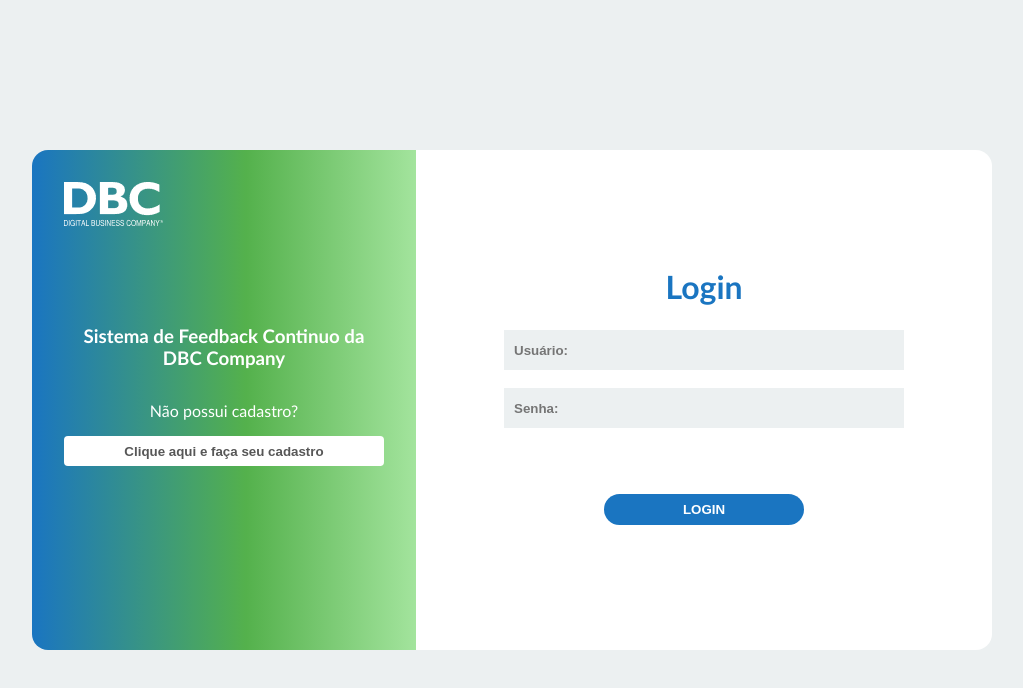
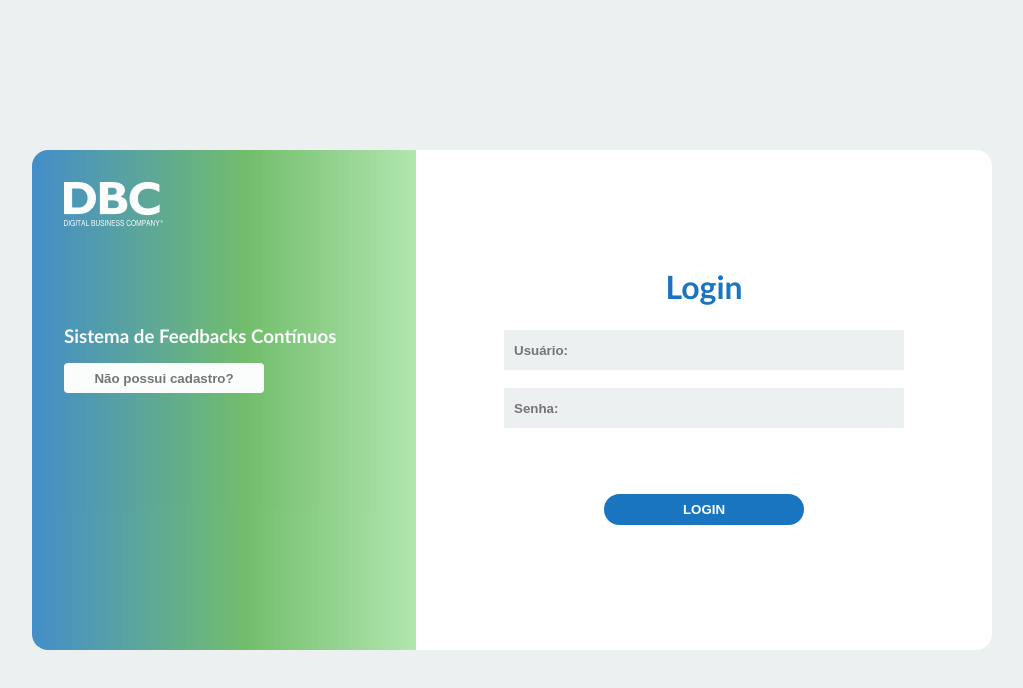
Before and after one commit to vtrajanodev/feedbackscontinuosfront, a React (Create React App) app: page /login in a window 1280 px wide. Shown: the top 688 px of the page, without its empty margins (128-1151 px from the left). Built offline with nearby package versions, Linux system fonts and the light colour scheme.

Commit message:
Alteraçao de layout login

```diff
--- a/src/pages/Login/Login.jsx
+++ b/src/pages/Login/Login.jsx
@@ -27,9 +27,8 @@
                 <img src={Logo} alt="logo" />
               </div>
               <div>
-                  <h3>Sistema de Feedback Continuo da DBC Company</h3>
-                  <p>Não possui cadastro?</p>
-                  <button onClick={() => navigate('/cadastro-usuario')}>Clique aqui e faça seu cadastro</button>
+                  <h3>Sistema de Feedbacks Contínuos</h3>
+                  <button onClick={() => navigate('/cadastro-usuario')}>Não possui cadastro?</button>
                 </div>
             </div>
             <div className={styles.registerForm}>
--- a/src/pages/RegisterUser/RegisterUser.jsx
+++ b/src/pages/RegisterUser/RegisterUser.jsx
@@ -12,22 +12,22 @@
   const { handleRegisterEmployee } = useContext(EmployeeContext)
   const navigate = useNavigate()
 
-  const validateSchema = Yup.object().shape({
-    nome: Yup.string()
-      .min(10, 'Nome muito curto!')
-      .max(55, 'Campo com máximo de 55 caracteres')
-      .required('Nome é um campo obrigatório'),
-    email: Yup.string()
-      .min(10, 'Email muito curto')
-      .max(70, 'Email muito longo')
-      .matches(/@dbccompany\.com.br$/, 'Dominio @dbccompany.com.br obrigatório')
-      .required('Email é um campo obrigatório'),
-    senha: Yup.string()
-      .min(8, 'A senha deve conter pelo menos 8 caracteres')
-      .required('Senha é um campo obrigatório'),
-    senhaConfirm: Yup.string()
-      .oneOf([Yup.ref('senha'), null], 'As senhas devem ser iguais'),
-  });
+  // const validateSchema = Yup.object().shape({
+  //   nome: Yup.string()
+  //     .min(10, 'Nome muito curto!')
+  //     .max(55, 'Campo com máximo de 55 caracteres')
+  //     .required('Nome é um campo obrigatório'),
+  //   email: Yup.string()
+  //     .min(10, 'Email muito curto')
+  //     .max(70, 'Email muito longo')
+  //     .matches(/@dbccompany\.com.br$/, 'Dominio @dbccompany.com.br obrigatório')
+  //     .required('Email é um campo obrigatório'),
+  //   senha: Yup.string()
+  //     .min(8, 'A senha deve conter pelo menos 8 caracteres')
+  //     .required('Senha é um campo obrigatório'),
+  //   senhaConfirm: Yup.string()
+  //     .oneOf([Yup.ref('senha'), null], 'As senhas devem ser iguais'),
+  // });
 
   return (
     <div className={styles.registerUserContainer}>
@@ -39,7 +39,7 @@
           urlImagem: '',
           senhaConfirm: ''
         }}
-        validationSchema={validateSchema}
+        // validationSchema={validateSchema}
         onSubmit={async (
           values,
           { setSubmitting }
--- a/src/pages/styles/loginAndRegister.module.css
+++ b/src/pages/styles/loginAndRegister.module.css
@@ -18,7 +18,8 @@
 .signIn {
   width: 40%;
   background: linear-gradient(
-    90deg, #1A75C1 0%, #54B14C 55.73%, #A3E49D 100%);;
+    90deg, #1A75C1 0%, #54B14C 55.73%, #A3E49D 100%);
+  opacity: 0.8;
   padding: 2rem;
   border-radius: 1rem 0 0 1rem;
   height: 100%;
@@ -43,6 +44,7 @@
 
 .signIn div button {
   margin-top: 1rem;
+  width: 200px;
   height: 30px;
   background-color: var(--white);
   border: none;
```
